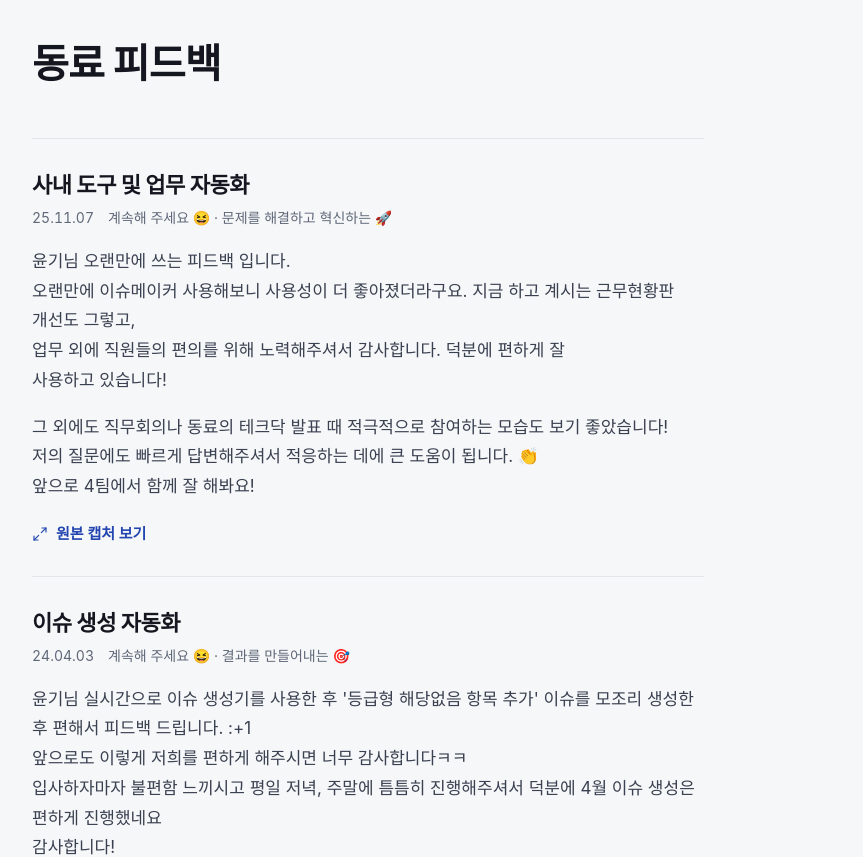
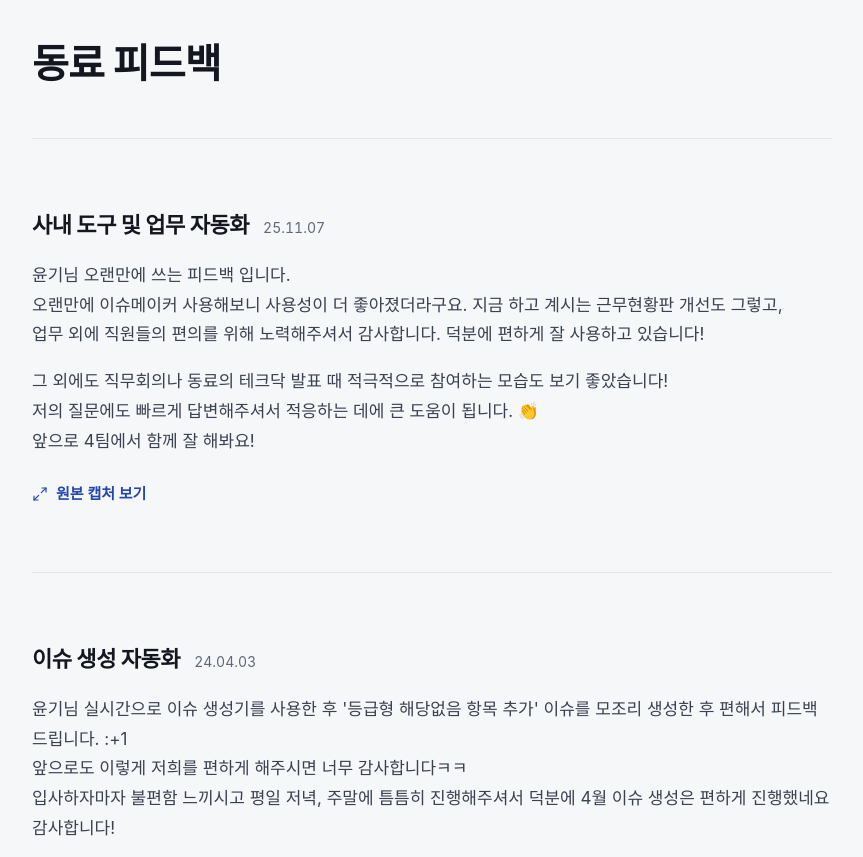
Before and after one commit to Yoonkeee/yoonkeee.github.io, a Next.js app: page /pf in a window 1280 px wide. Shown: the part 10840-11697 px from the top of the page, without its empty margins (16-879 px from the left). Built offline with nearby package versions, Linux system fonts and the light colour scheme; a web font is replaced by a local one.

Commit message:
feat: 동료 피드백에서 태그를 빼고 날짜를 제목 옆에 두며 폭과 간격을 넓힘

```diff
--- a/src/components/FeedbackSection.module.css
+++ b/src/components/FeedbackSection.module.css
@@ -12,31 +12,34 @@
 }
 
 .list {
-  max-width: var(--measure);
+  max-width: 50rem;
   margin-top: clamp(32px, 5vw, 48px);
 }
 
 .entry {
-  padding-block: 32px 20px;
+  padding-block: clamp(48px, 6vw, 72px) clamp(36px, 4.5vw, 56px);
   border-top: 1px solid var(--line);
+}
+
+.entryHead {
+  display: flex;
+  flex-wrap: wrap;
+  align-items: baseline;
+  gap: 4px 14px;
 }
 
 .kind {
   font-size: var(--fs-h4);
 }
 
-.meta {
-  display: flex;
-  flex-wrap: wrap;
-  gap: 0 1em;
-  margin-top: 6px;
+.date {
   color: var(--ink-muted);
   font-size: var(--fs-small);
   font-variant-numeric: tabular-nums;
 }
 
 .text {
-  margin-top: 16px;
+  margin-top: 20px;
   white-space: pre-line;
 }
 
@@ -45,7 +48,7 @@
 }
 
 .question {
-  margin-top: 16px;
+  margin-top: 20px;
   color: var(--ink);
   font-weight: 600;
 }
@@ -59,13 +62,13 @@
 
 .comments {
   display: grid;
-  gap: 14px;
-  margin-top: 16px;
+  gap: 24px;
+  margin-top: 20px;
 }
 
 .comments li {
-  padding-left: 16px;
-  border-left: 1px solid var(--line);
+  padding-left: 18px;
+  border-left: 2px solid var(--line);
   white-space: pre-line;
 }
 
@@ -74,7 +77,7 @@
   align-items: center;
   gap: 8px;
   min-height: 44px;
-  margin-top: 10px;
+  margin-top: 16px;
   padding: 0;
   border: 0;
   background: none;
--- a/src/components/FeedbackSection.tsx
+++ b/src/components/FeedbackSection.tsx
@@ -25,7 +25,10 @@ function Entry({ item }: { item: Feedback }) {
 
   return (
     <article id={item.id} className={styles.entry}>
-      <h3 className={styles.kind}>{item.kind}</h3>
+      <header className={styles.entryHead}>
+        <h3 className={styles.kind}>{item.kind}</h3>
+        {item.type === "note" && <p className={styles.date}>{item.date}</p>}
+      </header>
       <EntryBody item={item} />
       <ZoomButton className={styles.source} target={{ ...large, alt: `${item.kind} 피드백 원본 캡처` }}>
         <ExpandIcon width={16} height={16} />
@@ -39,19 +42,11 @@ function Entry({ item }: { item: Feedback }) {
 function EntryBody({ item }: { item: Feedback }) {
   switch (item.type) {
     case "note":
-      return (
-        <>
-          <p className={styles.meta}>
-            <span>{item.date}</span>
-            <span>{item.tags.join(" · ")}</span>
-          </p>
-          {item.paragraphs.map((paragraph) => (
-            <p key={paragraph} className={styles.text}>
-              {paragraph}
-            </p>
-          ))}
-        </>
-      );
+      return item.paragraphs.map((paragraph) => (
+        <p key={paragraph} className={styles.text}>
+          {paragraph}
+        </p>
+      ));
     case "review":
       return (
         <>
--- a/src/data/portfolio.ts
+++ b/src/data/portfolio.ts
@@ -75,7 +75,6 @@ type FeedbackBase = {
 export type FeedbackNote = FeedbackBase & {
   type: "note";
   date: string;
-  tags: string[];
   paragraphs: string[];
 };
 
@@ -323,7 +322,6 @@ export const feedback: Feedback[] = [
     kind: "사내 도구 및 업무 자동화",
     image: "feedback-tools",
     date: "25.11.07",
-    tags: ["계속해 주세요 😆", "문제를 해결하고 혁신하는 🚀"],
     paragraphs: [
       "윤기님 오랜만에 쓰는 피드백 입니다.\n오랜만에 이슈메이커 사용해보니 사용성이 더 좋아졌더라구요. 지금 하고 계시는 근무현황판 개선도 그렇고,\n업무 외에 직원들의 편의를 위해 노력해주셔서 감사합니다. 덕분에 편하게 잘 사용하고 있습니다!",
       "그 외에도 직무회의나 동료의 테크닥 발표 때 적극적으로 참여하는 모습도 보기 좋았습니다!\n저의 질문에도 빠르게 답변해주셔서 적응하는 데에 큰 도움이 됩니다. 👏\n앞으로 4팀에서 함께 잘 해봐요!",
@@ -335,7 +333,6 @@ export const feedback: Feedback[] = [
     kind: "이슈 생성 자동화",
     image: "feedback-issue-maker",
     date: "24.04.03",
-    tags: ["계속해 주세요 😆", "결과를 만들어내는 🎯"],
     paragraphs: [
       "윤기님 실시간으로 이슈 생성기를 사용한 후 '등급형 해당없음 항목 추가' 이슈를 모조리 생성한 후 편해서 피드백 드립니다. :+1\n앞으로도 이렇게 저희를 편하게 해주시면 너무 감사합니다ㅋㅋ\n입사하자마자 불편함 느끼시고 평일 저녁, 주말에 틈틈히 진행해주셔서 덕분에 4월 이슈 생성은 편하게 진행했네요\n감사합니다!",
     ],
@@ -346,7 +343,6 @@ export const feedback: Feedback[] = [
     kind: "AI 활용 및 기술 공유",
     image: "feedback-ai",
     date: "26.02.26",
-    tags: ["계속해 주세요 😆", "끈기 있게 열정적인 🔥"],
     paragraphs: [
       "윤기님 안녕하세요!",
       "최근 AI 관련해서 공부 하시는 모습 보면서 많이 자극 받고 있습니다.\n같은 팀이 아니었다면 몰랐을 수도 있는데 같은 팀이 되어서 일하고보니 윤기님은 배울점이 많은 동료고, 개발자인 것 같아요.\n회사에서 일을 진행하면서도 평소 공부하고 관심있어 하던 AI를 어떻게 활용할지 고민하고 고민한 내용을 팀에 공유해주실 때 마다 감사드립니다! :)\n그래서 지금 AX팀에도 들어가 더 적극적으로 임하는 모습을 보니 저도 얼릉 AX팀에서 준비한 강의 들으며 열심히 따라가야겠다는 생각이 들어요.\n궁금한 거 있으면 윤기님께 많이 여쭤보고 조언을 얻어가며 같이 으쌰으쌰 해봐요!",
@@ -358,7 +354,6 @@ export const feedback: Feedback[] = [
     kind: "문제 인식과 팀 분위기",
     image: "feedback-culture",
     date: "26.06.01",
-    tags: ["계속해 주세요 😆"],
     paragraphs: [
       "일을 하다보면 적응이 되고 익숙해져서 불편함을 못 느끼고 기계적으로 하는 경우가 있는데 윤기님이 개선해야할 점이 보이거나 불편한 점들이 발견되면 주저하지 않고 말씀해주셔서 좋았어요.\n다만, 회사다보니까 그 모든 것을 다 적용하거나 바꾸기에 어려움이 있지만, 문제를 인식하고, 또 그걸 공유하는 분이 계셔야 바뀌는 것도 있다고 생각하거든요.",
       "또, 스크럼 때 윤기님이 TMI 라며 들고온 일상 이야기들, 그리고 플레이샵 때 손수 만들어온 카레와 귀여운 프로 동행까지,,,!\n저도 노력하긴 하지만 아직 팀 모임을 할 때 부족한 부분들이 많은데, 윤기님 덕분에 회의나 모임을 즐거운 분위기 속에서 이끌어가거나 편하게 진행할 수 있었던 것 같아요. 감사해요!",
```
